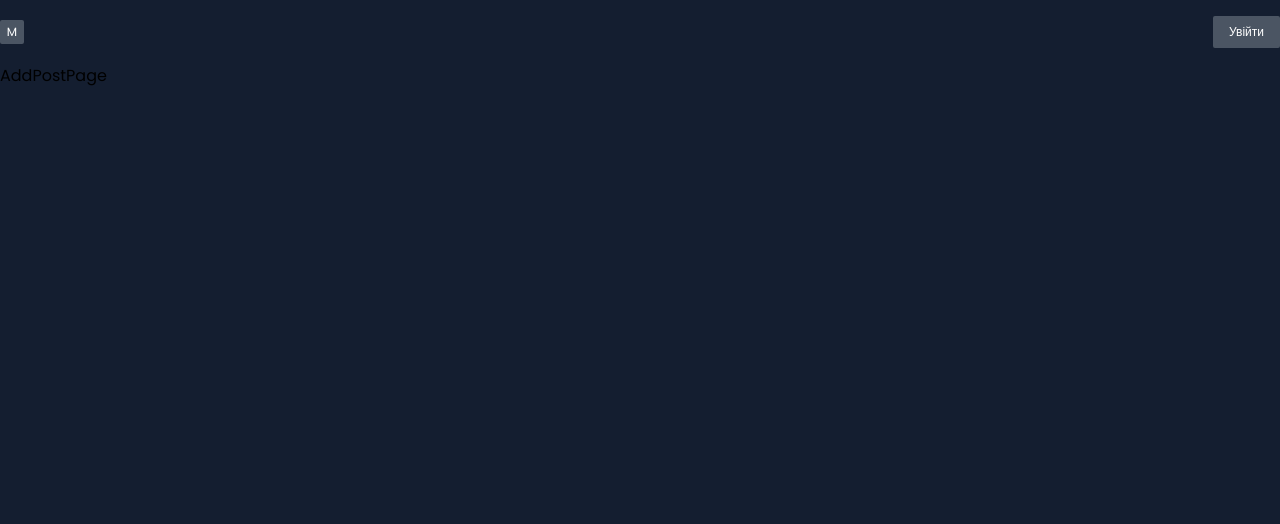
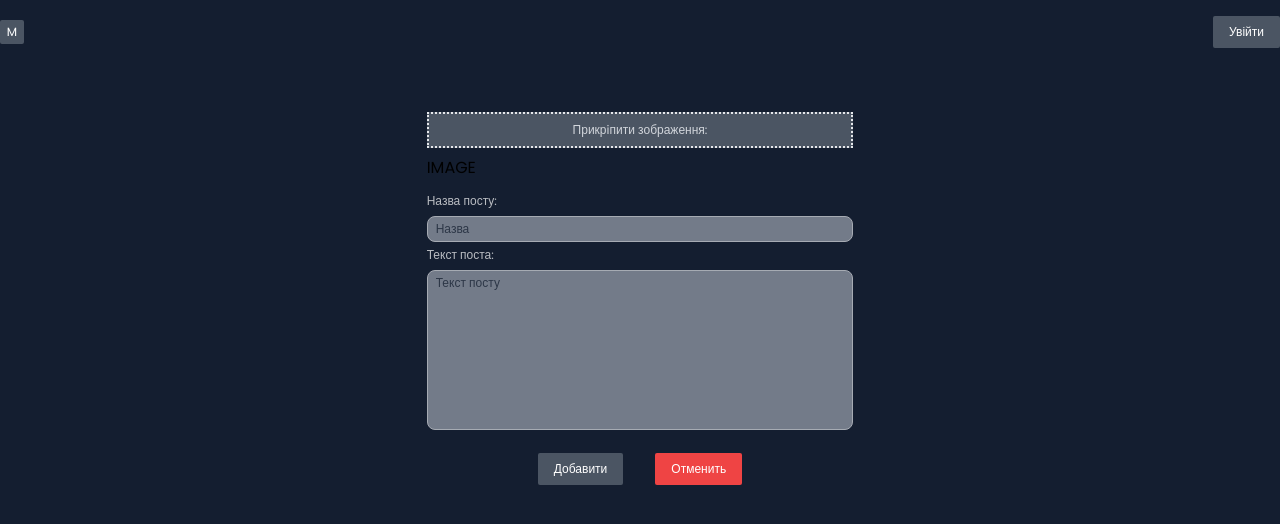
Before and after one commit to merkushynArt/posts, a React (Create React App) app in the folder client/: page /new in a window 1280 px wide. Shown: the top 524 px of the page. Built offline with nearby package versions, Linux system fonts and the light colour scheme; no server answers.

Commit message:
made a layout of AddPostPage

```diff
--- a/client/src/pages/AddPostPage.jsx
+++ b/client/src/pages/AddPostPage.jsx
@@ -1,7 +1,53 @@
-import React from 'react'
+import React from 'react';
 
 export const AddPostPage = () => {
    return (
-      <div>AddPostPage</div>
-   )
+      <form
+         className='w-1/3 mx-auto py-10'
+         onSubmit={(e) => e.preventDefault()}
+      >
+         <label className='text-gray-300 py-2 bg-gray-600 text-xs mt-2 flex items-center justify-center border-2 border-dotted cursor-pointer'>
+               Прикрiпити зображення:
+            <input
+               type='file'
+               className='hidden'
+            />
+         </label>
+
+         <div className='flex object-cover py-2'>
+            IMAGE
+         </div>
+
+         <label className='text-xs text-white opacity-70'>
+            Назва посту:
+            <input
+               type='text'
+               placeholder='Назва'
+               className='mt-1 text-black w-full rounded-lg bg-gray-400 border py-1 px-2 text-xs outline-none placeholder:text-gray-700'
+            />
+         </label>
+
+         <label className='text-xs text-white opacity-70'>
+            Текст поста:
+            <textarea
+               placeholder='Текст посту'
+               className='mt-1 text-black w-full rounded-lg bg-gray-400 border py-1 px-2 text-xs outline-none resize-none h-40 placeholder:text-gray-700'
+            />
+         </label>
+
+         <div className='flex gap-8 items-center justify-center mt-4'>
+            <button
+               className='flex justify-center items-center bg-gray-600 text-xs text-white rounded-sm py-2 px-4'
+            >
+               Добавити
+            </button>
+
+            <button
+               className='flex justify-center items-center bg-red-500 text-xs text-white rounded-sm py-2 px-4'
+            >
+               Отменить
+            </button>
+         </div>
+      </form>
+   );
 }
```
Also changed, not shown: 1 other file (tests, documents, lock files or other folders).
